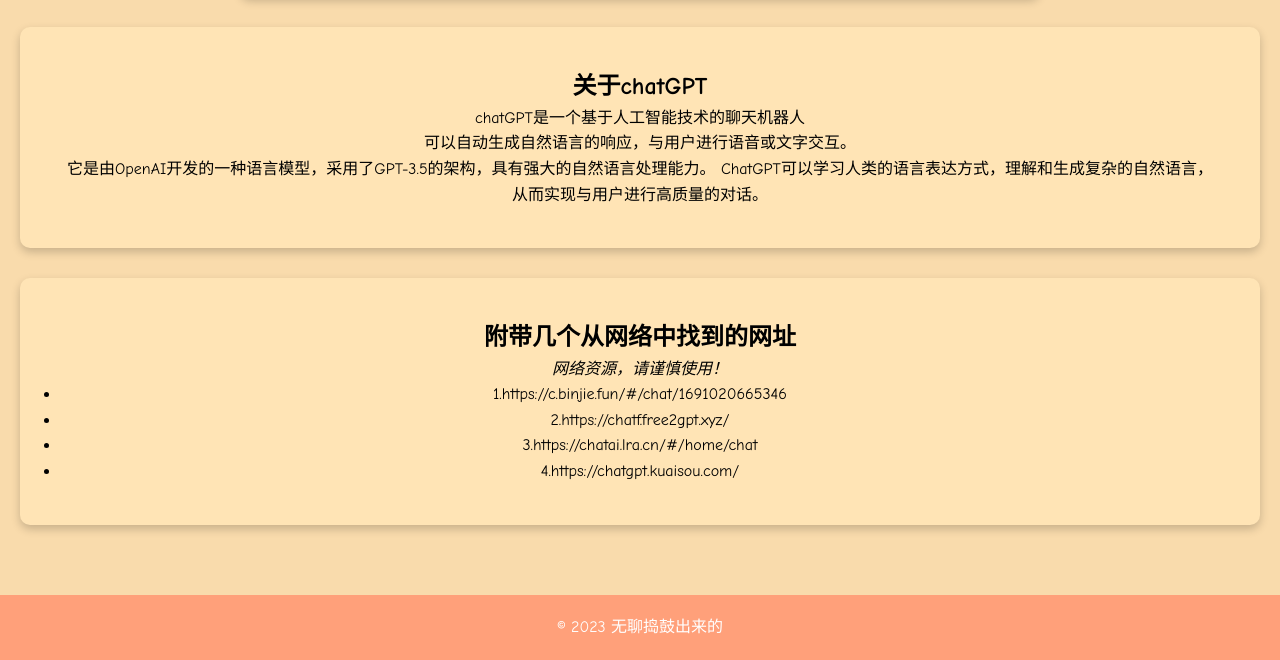
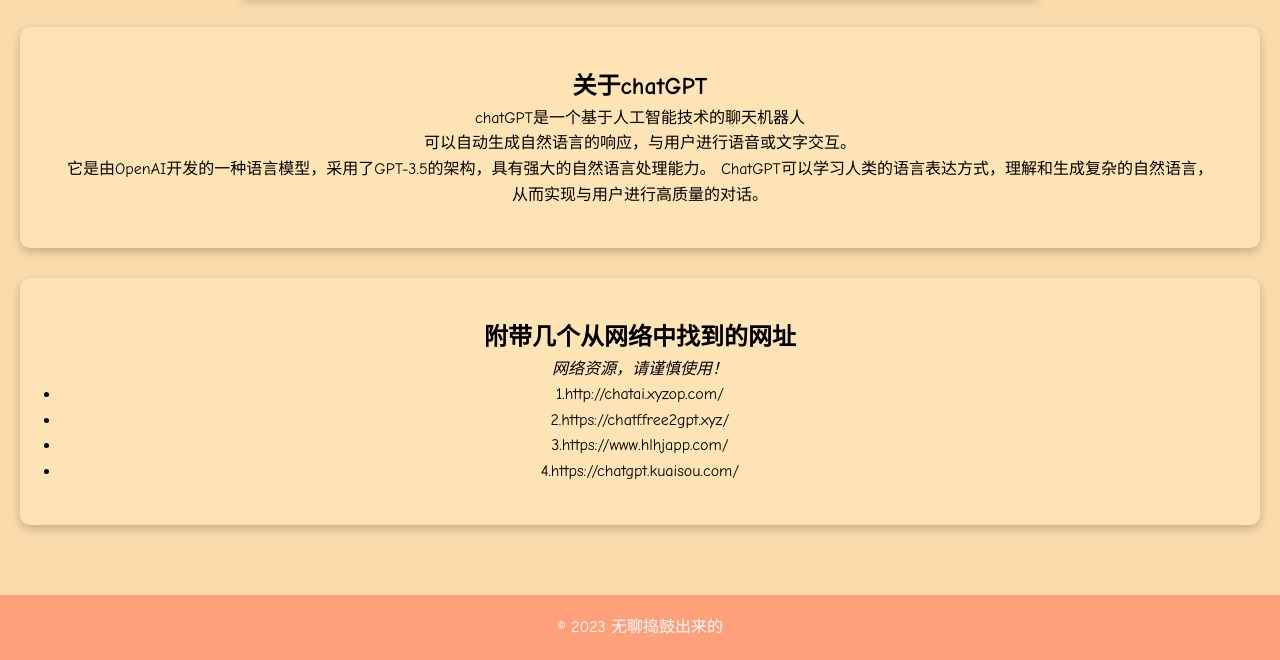
Before and after one commit to fanjunming/18, a plain HTML site: page index.html in a window 1280 px wide. Shown: the part 590-1250 px from the top of the page. Drawn offline with Linux system fonts and the light colour scheme.

Commit message:
Update index.html

```diff
--- a/index.html
+++ b/index.html
@@ -37,9 +37,9 @@
       <h2>附带几个从网络中找到的网址</h2>
       <em>网络资源，请谨慎使用！</em>
       <ul class="service-list">
-        <li>1.https://c.binjie.fun/#/chat/1691020665346</li>
+        <li>1.http://chatai.xyzop.com/</li>
         <li>2.https://chatf.free2gpt.xyz/</li>
-        <li>3.https://chatai.lra.cn/#/home/chat</li>
+        <li>3.https://www.hlhjapp.com/</li>
         <li>4.https://chatgpt.kuaisou.com/</li>
       </ul>
     </section>
```
